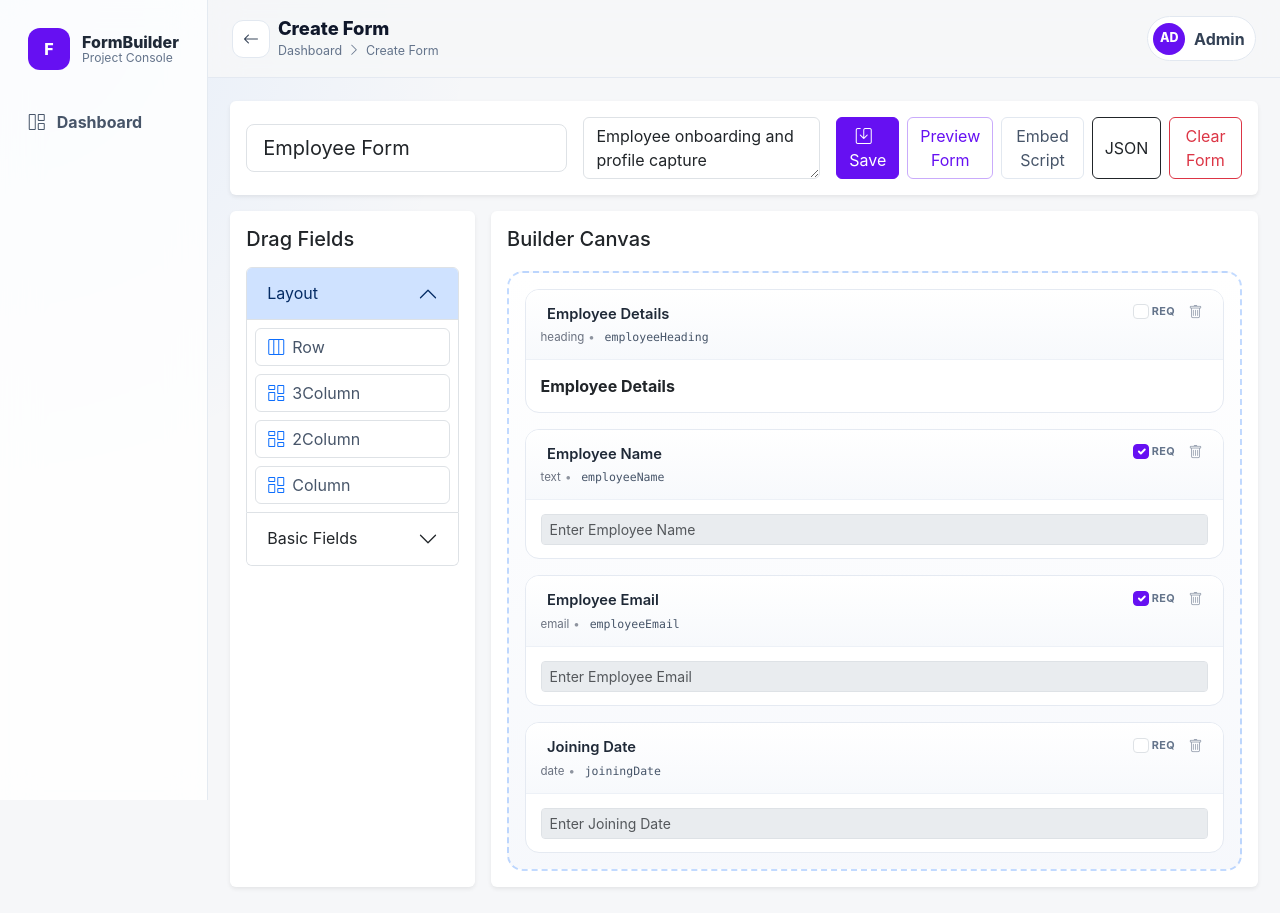
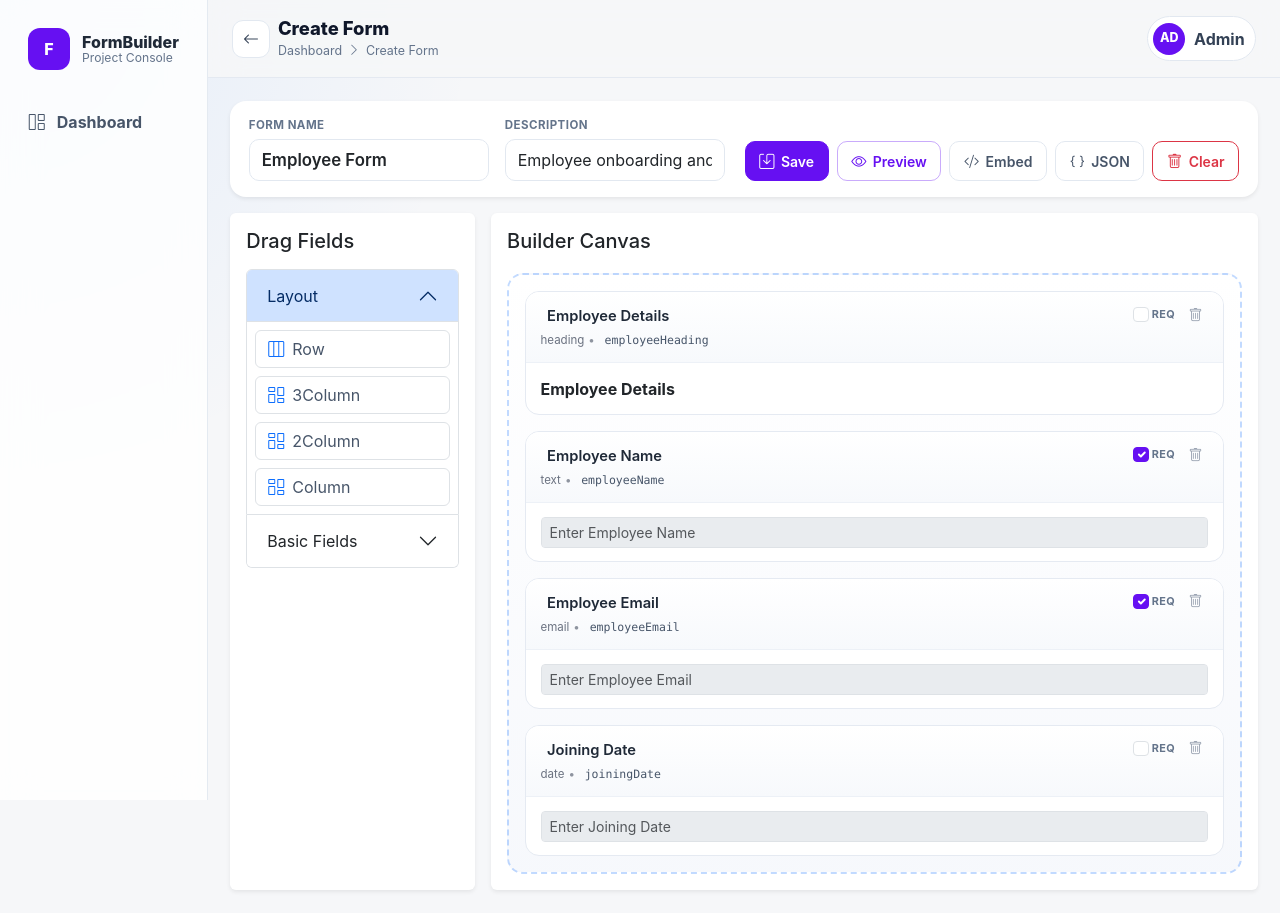
Before and after one commit to jayakrishnakjk/Form-Builder, a React (Vite) app: page /builder/1 in a window 1280 px wide. Built offline with nearby package versions, Linux system fonts and the light colour scheme.

Commit message:
auto save 15 sec changes

```diff
--- a/src/features/builder/components/FormToolbar.jsx
+++ b/src/features/builder/components/FormToolbar.jsx
@@ -48,75 +48,88 @@ function FormToolbar() {
   };
 
   return (
-    <div className="card border-0 shadow-sm">
-      <div className="card-body d-flex flex-column gap-3">
-        <div className="row g-3 align-items-center">
-          <div className="col-12 col-xl-4">
+    <div className="card border-0 shadow-sm form-toolbar-card">
+      <div className="card-body form-toolbar-body">
+        <div className="form-toolbar-layout">
+          <div className="form-toolbar-meta">
+            <div className="form-toolbar-field">
+              <label className="form-toolbar-label" htmlFor="formToolbarName">
+                Form name
+              </label>
               <input
-              className="form-control form-control-lg"
+                className="form-control form-toolbar-name"
+                id="formToolbarName"
+                onChange={(event) => updateFormMeta({ name: event.target.value })}
+                placeholder="Enter form name"
+                type="text"
                 value={activeForm.name}
-              onChange={(event) => updateFormMeta({ name: event.target.value })}
-              placeholder="Form Name"
               />
             </div>
-          <div className="col-12 col-xl-3">
-            <textarea
-            className="form-control"
+            <div className="form-toolbar-field form-toolbar-field--description">
+              <label className="form-toolbar-label" htmlFor="formToolbarDescription">
+                Description
+              </label>
+              <input
+                className="form-control form-toolbar-description"
+                id="formToolbarDescription"
+                onChange={(event) => updateFormMeta({ description: event.target.value })}
+                placeholder="Short form description"
+                type="text"
                 value={activeForm.description}
-            onChange={(event) => updateFormMeta({ description: event.target.value })}
-            placeholder="Form Description"
-            rows={2}
               />
-            {/* <input
-              className="form-control"
-              value={activeForm.description}
-              onChange={(event) => updateFormMeta({ description: event.target.value })}
-              placeholder="Form Description"
-            /> */}
             </div>
-          <div className="col-12 col-xl-5 d-flex gap-2">
-            <button className="btn btn-primary" onClick={handleSave} type="button">
-              <i className="bi bi-save me-2" />Save
+          </div>
+
+          <div className="form-toolbar-actions" role="toolbar" aria-label="Form actions">
+            <button className="btn btn-primary form-toolbar-btn" onClick={handleSave} type="button">
+              <i className="bi bi-save" />
+              <span>Save</span>
             </button>
-            <button className="btn btn-outline-primary " onClick={handlePreview} type="button">
-              Preview Form
+            <button className="btn btn-outline-primary form-toolbar-btn" onClick={handlePreview} type="button">
+              <i className="bi bi-eye" />
+              <span>Preview</span>
             </button>
             <button
-              className="btn btn-outline-secondary"
+              className="btn btn-outline-secondary form-toolbar-btn"
               disabled={!activeForm?.id}
               onClick={() => setShowEmbedDialog(true)}
               type="button"
             >
-              Embed Script
+              <i className="bi bi-code-slash" />
+              <span>Embed</span>
             </button>
-            <button className="btn btn-outline-dark" onClick={() => setShowJsonStudio((value) => !value)} type="button">
-              JSON
+            <button
+              className={`btn form-toolbar-btn ${showJsonStudio ? 'btn-secondary' : 'btn-outline-secondary'}`}
+              onClick={() => setShowJsonStudio((value) => !value)}
+              type="button"
+            >
+              <i className="bi bi-braces" />
+              <span>JSON</span>
             </button>
-            <button className="btn btn-outline-danger" onClick={clearForm} type="button">
-              Clear Form
+            <button className="btn btn-outline-danger form-toolbar-btn" onClick={clearForm} type="button">
+              <i className="bi bi-trash" />
+              <span>Clear</span>
             </button>
           </div>
         </div>
 
         {showJsonStudio && (
-          <div className="row g-3 pt-2 border-top">
-            <div className="col-12 col-lg-12">
+          <div className="form-toolbar-json">
             <div className="d-flex justify-content-between align-items-center mb-2">
               <h6 className="mb-0">Show JSON</h6>
-              </div>
-              <textarea className="form-control font-monospace small" rows="16" readOnly value={exportedJson} />
-              <div className="d-flex gap-2 mt-2">
               <button
                 className="btn btn-outline-primary btn-sm"
                 onClick={() => navigator.clipboard.writeText(exportedJson)}
                 type="button"
               >
+                <i className="bi bi-clipboard me-1" />
                 Copy JSON
               </button>
             </div>
-            </div>
+            <textarea className="form-control font-monospace small" rows="16" readOnly value={exportedJson} />
           </div>
         )}
+
         {showEmbedDialog && activeForm?.id && (
           <EmbedScriptDialog
             formId={activeForm.id}
--- a/src/features/builder/pages/BuilderPage.jsx
+++ b/src/features/builder/pages/BuilderPage.jsx
@@ -8,7 +8,9 @@ import { useFormBuilder } from '@/shared/hooks/useFormBuilder';
 import { useToast } from '@/shared/hooks/useToast';
 import { setBuilderReturnProjectId } from '@/shared/utils/builderNavigation';
 
-const AUTO_SAVE_INTERVAL_MS = 10_000;
+const AUTO_SAVE_INTERVAL_MS = 15_000;
+const AUTO_SAVE_IDLE_STOP_MS = 15_000;
+const AUTO_SAVE_ACTIVITY_EVENTS = ['pointerdown', 'keydown', 'input', 'change', 'dragstart', 'drop'];
 
 function BuilderPage() {
   const { formId } = useParams();
@@ -16,6 +18,7 @@ function BuilderPage() {
   const [searchParams] = useSearchParams();
   const { showToast } = useToast();
   const createdNewRef = useRef(false);
+  const builderRootRef = useRef(null);
   const {
     activeForm,
     forms,
@@ -104,17 +107,58 @@ function BuilderPage() {
     }
   }, [activeForm?.metadata?.projectId, searchParams]);
 
+  // Auto-save only while the user is actively editing; stops after idle.
   useEffect(() => {
     if (!activeForm?.id) {
       return undefined;
     }
 
-    const timer = window.setInterval(() => {
-      autoSaveRef.current();
-      showToastRef.current('Form auto-saved.', 'info');
-    }, AUTO_SAVE_INTERVAL_MS);
+    const root = builderRootRef.current;
+    if (!root) {
+      return undefined;
+    }
 
-    return () => window.clearInterval(timer);
+    let intervalId = null;
+    let idleTimeoutId = null;
+
+    const stopAutoSave = () => {
+      if (intervalId != null) {
+        window.clearInterval(intervalId);
+        intervalId = null;
+      }
+    };
+
+    const startAutoSave = () => {
+      if (intervalId != null) {
+        return;
+      }
+      intervalId = window.setInterval(() => {
+        autoSaveRef.current();
+        showToastRef.current('Form auto-saved.', 'info');
+      }, AUTO_SAVE_INTERVAL_MS);
+    };
+
+    const handleActivity = () => {
+      startAutoSave();
+      if (idleTimeoutId != null) {
+        window.clearTimeout(idleTimeoutId);
+      }
+      idleTimeoutId = window.setTimeout(stopAutoSave, AUTO_SAVE_IDLE_STOP_MS);
+    };
+
+    AUTO_SAVE_ACTIVITY_EVENTS.forEach((eventName) => {
+      root.addEventListener(eventName, handleActivity, true);
+    });
+
+    return () => {
+      stopAutoSave();
+      if (idleTimeoutId != null) {
+        window.clearTimeout(idleTimeoutId);
+      }
+      AUTO_SAVE_ACTIVITY_EVENTS.forEach((eventName) => {
+        root.removeEventListener(eventName, handleActivity, true);
+      });
+    };
   }, [activeForm?.id]);
 
   if (!activeForm) {
@@ -126,7 +170,7 @@ function BuilderPage() {
   }
 
   return (
-    <div className="d-flex flex-column gap-3">
+    <div className="d-flex flex-column gap-3" ref={builderRootRef}>
       <FormToolbar />
       <div className="row g-3 builder-shell">
         <div className="col-12 col-xl-3">
--- a/src/styles/index.css
+++ b/src/styles/index.css
@@ -179,6 +179,105 @@ a:hover {
   border-color: var(--app-accent);
 }
 
+.form-toolbar-card {
+  border-radius: 16px;
+  overflow: hidden;
+}
+
+.form-toolbar-body {
+  padding: 1rem 1.15rem;
+}
+
+.form-toolbar-layout {
+  display: flex;
+  flex-wrap: wrap;
+  align-items: flex-end;
+  gap: 1rem 1.25rem;
+}
+
+.form-toolbar-meta {
+  display: grid;
+  grid-template-columns: minmax(220px, 1.2fr) minmax(220px, 1fr);
+  gap: 0.85rem 1rem;
+  flex: 1 1 420px;
+  min-width: 0;
+}
+
+.form-toolbar-field {
+  display: flex;
+  flex-direction: column;
+  gap: 0.35rem;
+  min-width: 0;
+}
+
+.form-toolbar-label {
+  margin: 0;
+  font-size: 0.72rem;
+  font-weight: 700;
+  letter-spacing: 0.04em;
+  text-transform: uppercase;
+  color: #64748b;
+}
+
+.form-toolbar-name,
+.form-toolbar-description {
+  min-height: 42px;
+  border-radius: 10px;
+  border-color: #e2e8f0;
+  background: #fff;
+}
+
+.form-toolbar-name {
+  font-size: 1.05rem;
+  font-weight: 600;
+}
+
+.form-toolbar-actions {
+  display: flex;
+  flex-wrap: wrap;
+  align-items: center;
+  justify-content: flex-end;
+  gap: 0.5rem;
+  flex: 0 1 auto;
+  margin-left: auto;
+}
+
+.form-toolbar-btn {
+  display: inline-flex;
+  align-items: center;
+  gap: 0.4rem;
+  min-height: 40px;
+  padding: 0.45rem 0.85rem;
+  border-radius: 10px;
+  font-size: 0.875rem;
+  font-weight: 600;
+  white-space: nowrap;
+}
+
+.form-toolbar-btn i {
+  font-size: 0.95rem;
+  line-height: 1;
+}
+
+.form-toolbar-json {
+  margin-top: 1rem;
+  padding-top: 1rem;
+  border-top: 1px solid #e2e8f0;
+}
+
+@media (max-width: 991.98px) {
+  .form-toolbar-meta {
+    grid-template-columns: 1fr;
+    flex-basis: 100%;
+  }
+
+  .form-toolbar-actions {
+    width: 100%;
+    margin-left: 0;
+    justify-content: flex-start;
+  }
+}
+
 .app-main {
   min-width: 0;
   flex: 1 1 auto;
```
Lines whose indentation alone changed are shown as unchanged.
